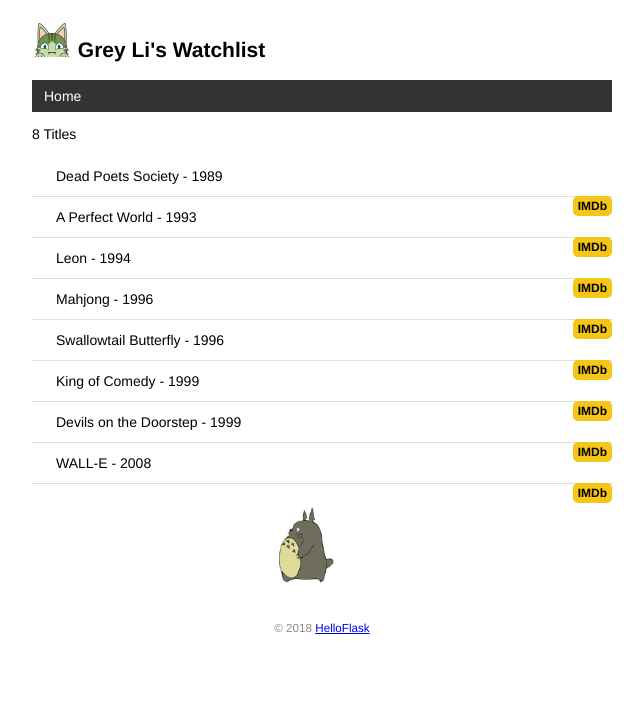
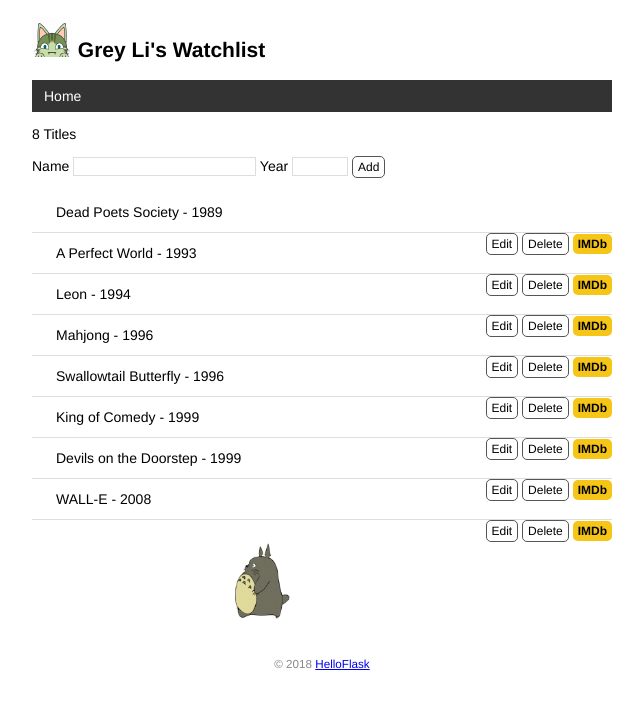
Before and after one commit to Crystal9202/watchlist, a Flask app: page / in a window 1280 px wide. Shown: the top 709 px of the page, without its empty margins (318-961 px from the left). Run offline with Flask 2, Linux system fonts and the light colour scheme; data comes from the database, SQL or seed files in the repository; both versions use the stored data as it was after the commit.

Commit message:
Create ,edit and delete item by form

```diff
--- a/app.py
+++ b/app.py
@@ -3,8 +3,10 @@ import sys
 
 import click
 from flask import Flask ,render_template
-from flask import url_for
+from flask import url_for ,request ,redirect , flash
 from flask_sqlalchemy import SQLAlchemy
+
+
 
 # SQLite URI compatibal
 
@@ -18,6 +20,7 @@ else:
 app=Flask(__name__)
 app.config['SQLALCHEMY_DATABASE_URI'] = prefix +os.path.join(app.root_path, 'data.db')
 app.config['SQLALCHEMY_TRUCK_MODIFICATIONS'] = False
+app.config['SECRET_KEY'] = 'dev'
 
 db = SQLAlchemy(app)
 
@@ -85,8 +88,48 @@ def page_not_found(e):
 
 
 
-@app.route('/')
+@app.route('/' ,methods=['GET' ,"POST"])
 def index():
-    user=User.query.first()
+    if request.method == "POST":
+        title = request.form.get('title')
+        year = request.form.get('year')
+        if not title or not year or len(year) > 4 or len(title) > 60 :
+            flash("Invalid input")
+            return redirect(url_for("index"))
+        movie=Movie(title=title , year=year)
+        db.session.add(movie)
+        db.session.commit()
+        flash("Item created.")
+        return redirect(url_for('index'))
+
+    user = User.query.first()
     movies=Movie.query.all()
-    return render_template('index.html'  , user = user , movies = movies)
+    return render_template('index.html'  ,  movies = movies)
+
+
+@app.route('/movie/edit/<int:movie_id>' , methods=["GET","POST"])
+def edit(movie_id):
+    movie = Movie.query.get_or_404(movie_id)
+
+    if request.method == "POST":
+        title = request.form['title']
+        year = request.form['year']
+
+        if not title or not year or len(year)>4 or len(title) >60 :
+            flash("Invalid input")
+            return redirect(url_for('edit' ,movie_id = movie_id))
+        movie.title = title
+        movie.year = year
+        db.session.commit()
+        flash('Item updated')
+        return redirect(url_for('index'))
+    return render_template('edit.html' , movie=movie)
+
+
+@app.route('/movie/delete/<int:movie_id>' ,methods=["GET","POST"])
+def delete(movie_id):
+    movie = Movie.query.get_or_404(movie_id)
+    db.session.delete(movie)
+    db.session.commit()
+    flash("Item deleted")
+    return redirect(url_for('index'))
--- a/static/style.css
+++ b/static/style.css
@@ -75,3 +75,45 @@ nav ul {
     border-radius: 5px;
     padding: 3px 5px;
     }
+
+/* 覆盖某些浏览器对 input 元素定义的字体 */
+input[type=submit] {
+    font-family: inherit;
+    }
+    input[type=text] {
+    border: 1px solid #ddd;
+    }
+    input[name=year] {
+    width: 50px;
+    }
+    .btn {
+    font-size: 12px;
+    padding: 3px 5px;
+    text-decoration: none;
+    cursor: pointer;
+    background-color: white;
+    color: black;
+    border: 1px solid #555555;
+    border-radius: 5px;
+    }
+    .btn:hover {
+    text-decoration: none;
+    background-color: black;
+    color: white;
+    border: 1px solid black;
+    }
+
+    .alert {
+        position: relative;
+        padding: 7px;
+        margin: 7px 0;
+        border: 1px solid transparent;
+        color: #004085;
+        background-color: #cce5ff;
+        border-color: #b8daff;
+        border-radius: 5px;
+        }
+
+        .inline-form	{
+            display:	inline;
+            }
--- a/templates/base.html
+++ b/templates/base.html
@@ -10,6 +10,9 @@
     {% endblock %}
 </head>
 <body>
+        {% for message in get_flashed_messages() %}
+            <div class="alert">{{ message }}</div>
+        {% endfor %}
     <h2>
     <img alt="Avatar" class="avatar" src="{{ url_for('static', filename='avatar.png') }}">
     {{ user.name }}'s Watchlist
--- a/templates/index.html
+++ b/templates/index.html
@@ -3,10 +3,26 @@
 
 {%  block content  %}
 <p>{{ movies|length }} Titles</p>
+<form method ="post">
+    Name <input type="text" name="title" autocomplete="off" required>
+    Year <input type="text" name="year" autocomplete="off" required>
+    <input class="btn" type="submit" name="submit" value="Add">
+</form>
+
+
+
+
+
+
+
 <ul class="movie-list">
     {% for movie in movies %}
     <li>{{ movie.title }} - {{ movie.year }}</li>
         <span class="float-right">
+            <a class="btn" href="{{ url_for('edit', movie_id=movie.id) }}">Edit</a>
+            <form	class="inline-form"	method="post"	action="{{	url_for('delete',	movie_id=movie.id)	}}">
+                <input	class="btn"	type="submit"	name="delete"	value="Delete"	onclick="return	confirm('Are  you	sure?')">
+            </form>
             <a class="imdb" href="https://www.imdb.com/find?q={{movie.title }}" target="_blank" title="Find this movie on IMDb">IMDb</a>
         </span>
     </li>
```
Also changed, not shown: templates/edit.html (added, +13 -0 lines), data.db.
